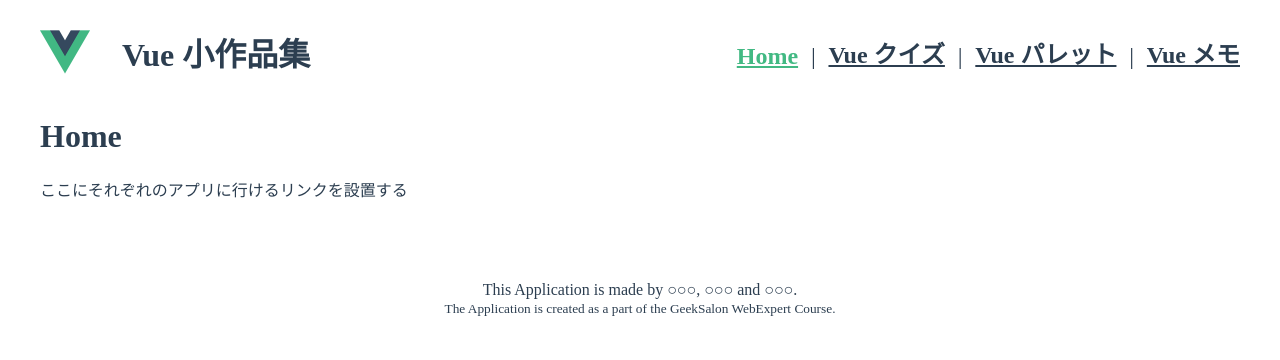
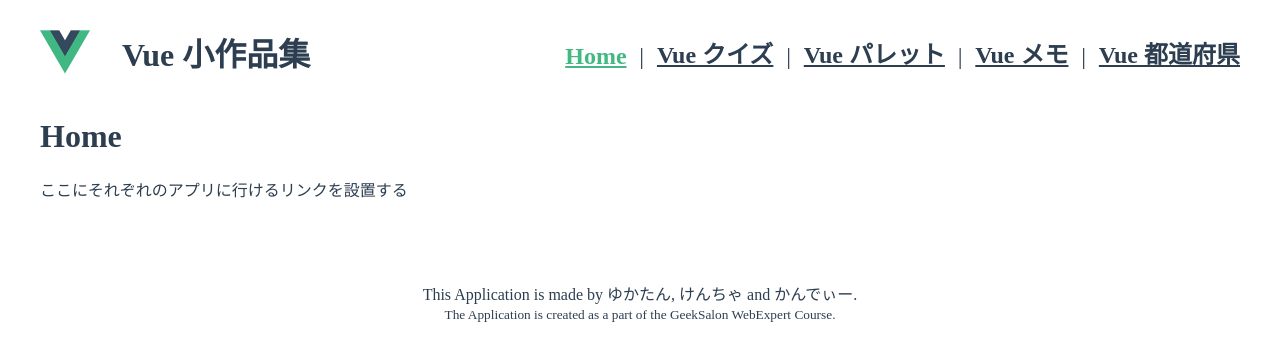
Before and after one commit to webex14-team-7/demo-team-app, a Vue app: page / in a window 1280 px wide. Shown: the top 360 px of the page. Built offline with nearby package versions, Linux system fonts and the light colour scheme.

Commit message:
都道府県アプリ、CSS以外完成

```diff
--- a/src/components/Footer.vue
+++ b/src/components/Footer.vue
@@ -2,7 +2,7 @@
   <footer class="footer">
     <div>
       This Application is made by
-      <span class="names">○○○, ○○○ and ○○○</span>.
+      <span class="names">ゆかたん, けんちゃ and かんでぃー</span>.
     </div>
     <small
       >The Application is created as a part of the GeekSalon WebExpert
--- a/src/components/Header.vue
+++ b/src/components/Header.vue
@@ -29,6 +29,12 @@
         class="navigation__link"
         exact-active-class="navigation__link--exact-active"
         >Vue メモ</router-link
+      >|
+      <router-link
+        to="/prefecture"
+        class="navigation__link"
+        exact-active-class="navigation__link--exact-active"
+        >Vue 都道府県</router-link
       >
     </nav>
   </header>
--- a/src/router/index.js
+++ b/src/router/index.js
@@ -3,6 +3,7 @@ import HomeView from "../views/HomeView.vue"
 import MemoApp from "@/views/MemoApp.vue"
 import QuizApp from "@/views/QuizApp.vue"
 import PaletteApp from "@/views/PaletteApp.vue"
+import PrefectureApp from "@/views/PrefectureApp.vue"
 
 const routes = [
   {
@@ -25,6 +26,11 @@ const routes = [
     name: "PaletteApp",
     component: PaletteApp,
   },
+  {
+    path: "/prefecture",
+    name: "PrefectureApp",
+    component: PrefectureApp,
+  },
 ]
 
 const router = createRouter({
```
